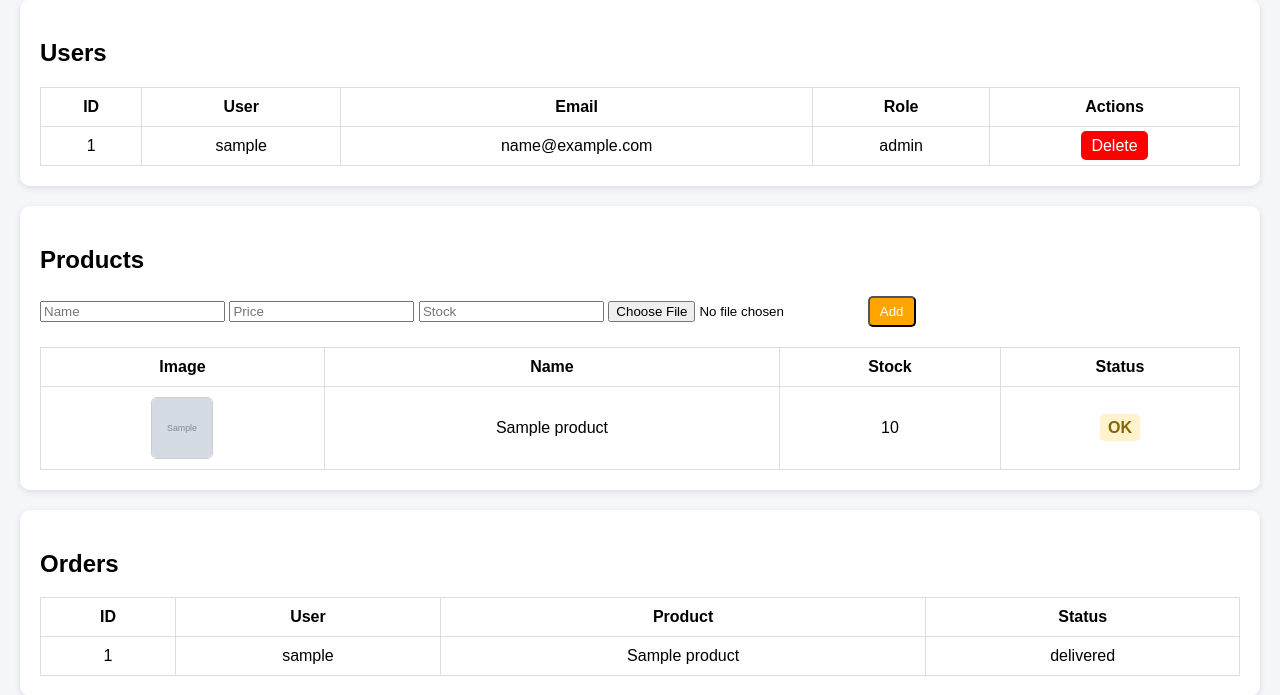
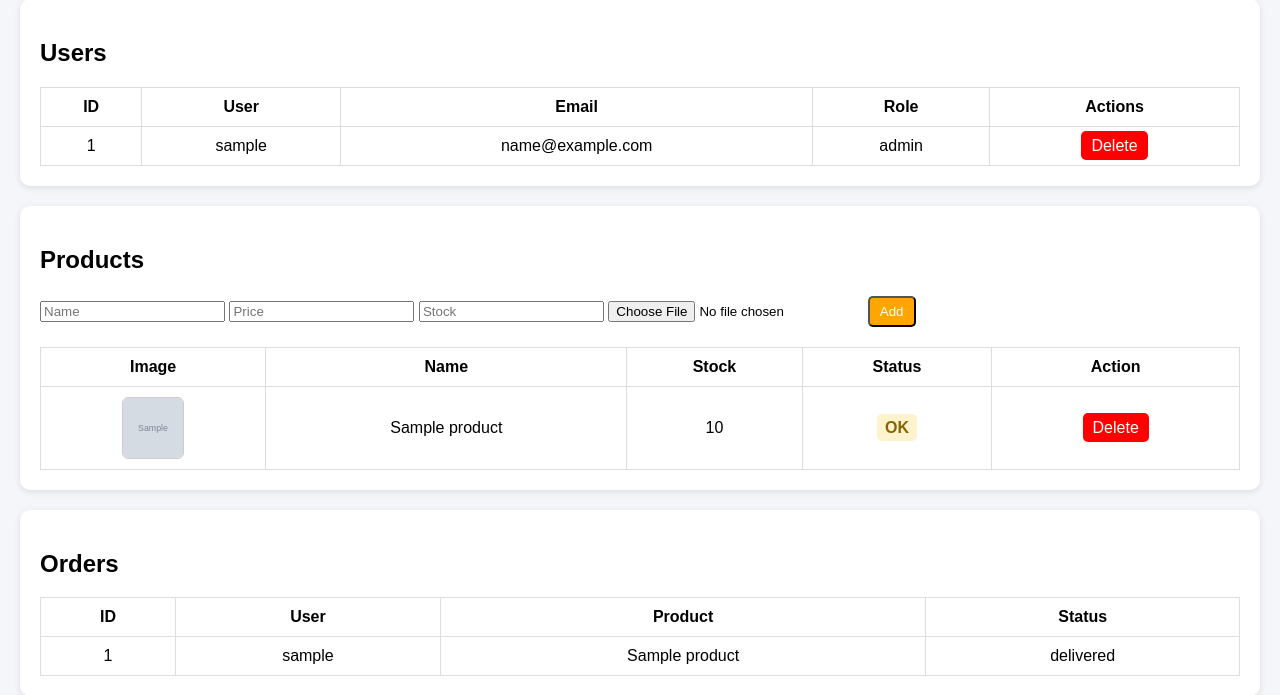
Before and after one commit to rez047/salesretailproject, a Flask app: page /admin/ in a window 1280 px wide. Shown: the part 125-820 px from the top of the page. Run offline with Flask 3, Linux system fonts and the light colour scheme; a user stored in the database is signed in; tables that the repository leaves empty hold one stand-in row (values such as "Sample post"); grey boxes marked "Sample" are stand-in pictures.

Commit message:
Refactor admin dashboard HTML structure and styles

```diff
--- a/templates/admin_dashboard.html
+++ b/templates/admin_dashboard.html
@@ -134,9 +134,10 @@ button, a.button {
 <td>{{ user.email }}</td>
 <td>{{ user.role }}</td>
 <td>
-<a class="button delete" href="/delete_user/{{user.id}}">Delete</a>
+<a class="button delete" href="/admin/delete_user/{{user.id}}">Delete</a>
+
 {% if user.role != "admin" %}
-<a class="button approve" href="/approve_user/{{user.id}}">Approve</a>
+<a class="button approve" href="/admin/approve_user/{{user.id}}">Approve</a>
 {% endif %}
 </td>
 </tr>
@@ -148,7 +149,7 @@ button, a.button {
 <div class="card">
 <h2>Products</h2>
 
-<form method="POST" enctype="multipart/form-data" action="/add_product">
+<form method="POST" enctype="multipart/form-data" action="/admin/add_product">
 <input name="name" placeholder="Name">
 <input name="price" type="number" placeholder="Price">
 <input name="stock" type="number" placeholder="Stock">
@@ -159,19 +160,28 @@ button, a.button {
 <br>
 
 <table>
-<tr><th>Image</th><th>Name</th><th>Stock</th><th>Status</th></tr>
+<tr>
+    <th>Image</th>
+    <th>Name</th>
+    <th>Stock</th>
+    <th>Status</th>
+    <th>Action</th>
+</tr>
 
 {% for p in products %}
 <tr>
 
 <td>
 <div class="img-wrap">
-<img src="/static/uploads/products/{{p.image}}">
+    {% if p.image %}
+        <img src="/static/uploads/products/{{p.image}}">
+    {% else %}
+        <img src="/static/uploads/products/default.png">
+    {% endif %}
 </div>
 </td>
 
 <td>{{p.name}}</td>
-
 <td>{{p.stock}}</td>
 
 <td>
@@ -184,6 +194,12 @@ button, a.button {
 {% else %}
 <span class="stock good">GOOD</span>
 {% endif %}
+</td>
+
+<td>
+    <a class="button delete" href="/admin/delete_product/{{p.id}}">
+        Delete
+    </a>
 </td>
 
 </tr>
```
